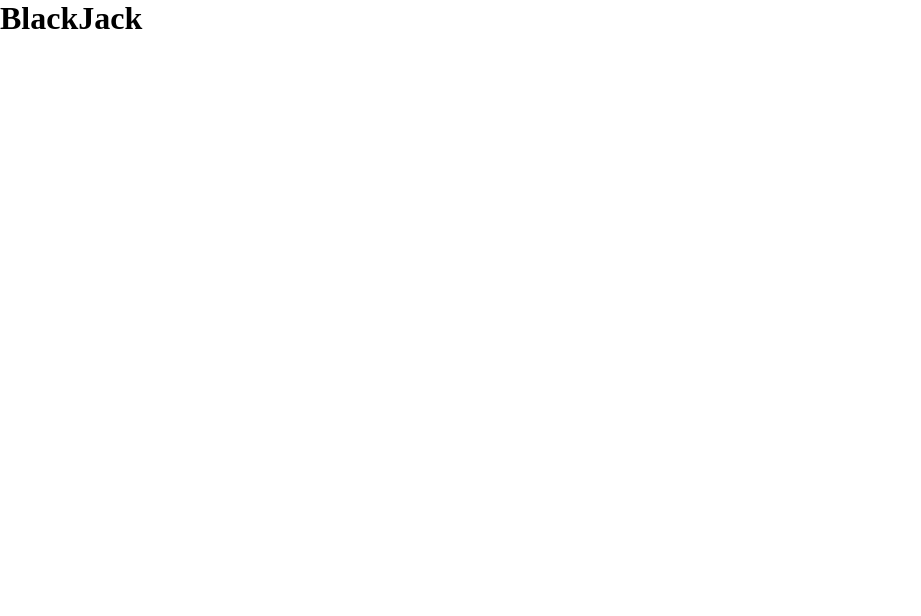
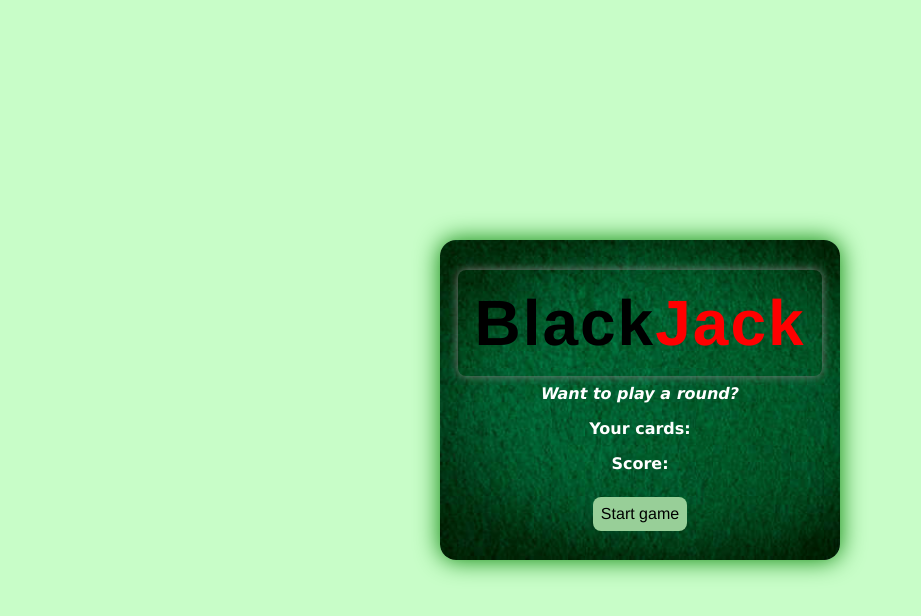
Before and after one commit to lubosJurca/s-blackjack, a plain HTML site: page index.html in a window 1280 px wide. Shown: the whole page, without its empty margins (0-921 px from the left). Drawn offline with Linux system fonts and the light colour scheme.

Commit message:
upravy v css a js

```diff
--- a/index.html
+++ b/index.html
@@ -11,7 +11,14 @@
 
 <body>
 
-    <h1>BlackJack</h1>
+    <section class="container">
+        <h1>Black<span class="heading">Jack</span></h1>
+        <p class="question">Want to play a round?</p>
+        <p id="myCards">Your cards:</p>
+        <p id="score">Score:</p>
+        <p id="message"></p>
+        <a href="#" id="start-button" onclick="startGame()">Start game</a>
+    </section>
 
 
 
--- a/script.js
+++ b/script.js
@@ -4,7 +4,11 @@ let sum = firstCard + secondCard
 let hasBlackJack = false
 let isAlive = true
 let message = ""
+let myCards = document.getElementById("myCards")
+let score = document.getElementById("score")
+let actionText = document.getElementById("message")
 
+function startGame() {
     if (sum < 21) {
         message = "Do you want to draw a new card?"
     } else if (sum === 21) {
@@ -15,4 +19,10 @@ if (sum < 21) {
         isAlive = false
     }
 
-console.log(message)
+    myCards.textContent += ` ${firstCard} and ${secondCard}`
+    score.textContent += ` ${sum}`
+    actionText.textContent = message
+
+
+
+}
--- a/style.css
+++ b/style.css
@@ -3,3 +3,65 @@
     margin: 0;
     box-sizing: border-box;
 }
+
+body {
+    display: flex;
+    justify-content: center;
+    align-items: center;
+    height: 100vh;
+    background: rgb(200, 253, 200);
+}
+
+.container {
+    display: flex;
+    flex-direction: column;
+    justify-content: center;
+    align-items: center;
+
+    background-image: url(backround.jpg);
+    background-size: cover;
+    color: white;
+    width: 25rem;
+    height: 20rem;
+    border-radius: 1rem;
+    box-shadow: 0 0 25px green;
+}
+
+h1 {
+    padding: 1rem;
+    font-size: 4rem;
+    color: black;
+    letter-spacing: 2px;
+    border-radius: 0.5rem;
+    box-shadow: 0 0 10px grey;
+    font-family: 'Franklin Gothic Medium', 'Arial Narrow', Arial, sans-serif;
+}
+
+.heading {
+    color: red;
+}
+
+p {
+    font-weight: bolder;
+    font-family: 'Lucida Sans', 'Lucida Sans Regular', 'Lucida Grande', 'Lucida Sans Unicode', Geneva, Verdana, sans-serif;
+    padding: 0.5rem;
+}
+
+.question {
+    font-style: italic;
+}
+
+
+#start-button {
+    text-decoration: none;
+    background: rgb(152, 207, 152);
+    color: black;
+    padding: 0.5rem;
+    border-radius: 0.5rem;
+    font-family: 'Franklin Gothic Medium', 'Arial Narrow', Arial, sans-serif;
+
+}
+
+#start-button:hover {
+    background: rgb(127, 207, 127);
+}
```
Also changed, not shown: backround.jpg (added). Lines whose indentation alone changed are shown as unchanged.
